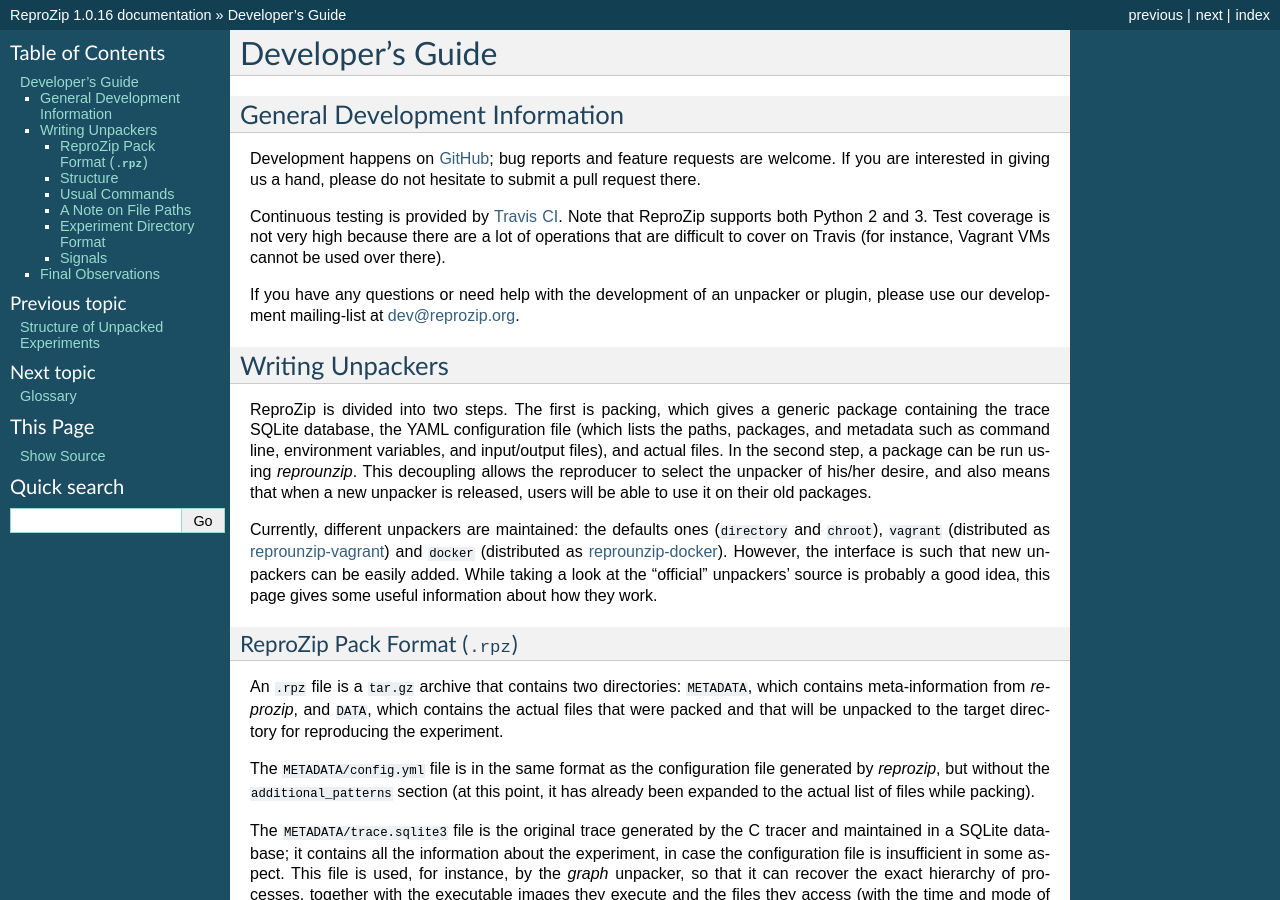
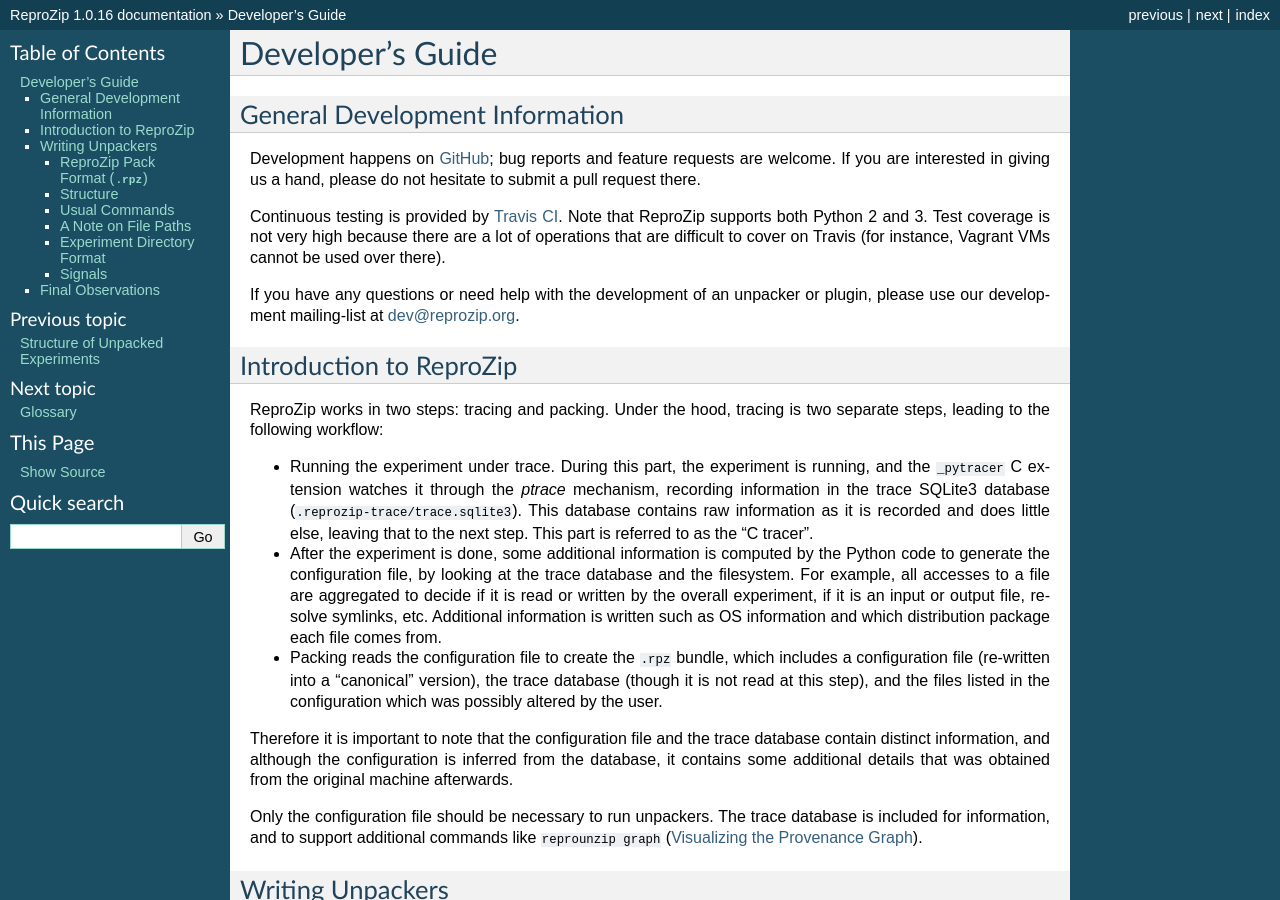
Before and after one commit to VIDA-NYU/reprozip, a Sphinx documentation site: the page built from docs/developerguide.rst, in a window 1280 px wide and 900 px high. Built offline with Sphinx 7.4.7, drawn with Linux system fonts in a browser that asks for light colours.

Commit message:
DOC: Add more general information to dev guide

```diff
--- a/docs/developerguide.rst
+++ b/docs/developerguide.rst
@@ -11,6 +11,19 @@
 Continuous testing is provided by `Travis CI <https://travis-ci.org/ViDA-NYU/reprozip>`__. Note that ReproZip supports both Python 2 and 3. Test coverage is not very high because there are a lot of operations that are difficult to cover on Travis (for instance, Vagrant VMs cannot be used over there).
 
 If you have any questions or need help with the development of an unpacker or plugin, please use our development mailing-list at `dev@reprozip.org <https://vgc.poly.edu/mailman/listinfo/reprozip-users>`__.
+
+Introduction to ReproZip
+------------------------
+
+ReproZip works in two steps: tracing and packing. Under the hood, tracing is two separate steps, leading to the following workflow:
+
+* Running the experiment under trace. During this part, the experiment is running, and the ``_pytracer`` C extension watches it through the `ptrace` mechanism, recording information in the trace SQLite3 database (``.reprozip-trace/trace.sqlite3``). This database contains raw information as it is recorded and does little else, leaving that to the next step. This part is referred to as the "C tracer".
+* After the experiment is done, some additional information is computed by the Python code to generate the configuration file, by looking at the trace database and the filesystem. For example, all accesses to a file are aggregated to decide if it is read or written by the overall experiment, if it is an input or output file, resolve symlinks, etc. Additional information is written such as OS information and which distribution package each file comes from.
+* Packing reads the configuration file to create the ``.rpz`` bundle, which includes a configuration file (re-written into a "canonical" version), the trace database (though it is not read at this step), and the files listed in the configuration which was possibly altered by the user.
+
+Therefore it is important to note that the configuration file and the trace database contain distinct information, and although the configuration is inferred from the database, it contains some additional details that was obtained from the original machine afterwards.
+
+Only the configuration file should be necessary to run unpackers. The trace database is included for information, and to support additional commands like ``reprounzip graph`` (:ref:`graph`).
 
 Writing Unpackers
 -----------------
```
